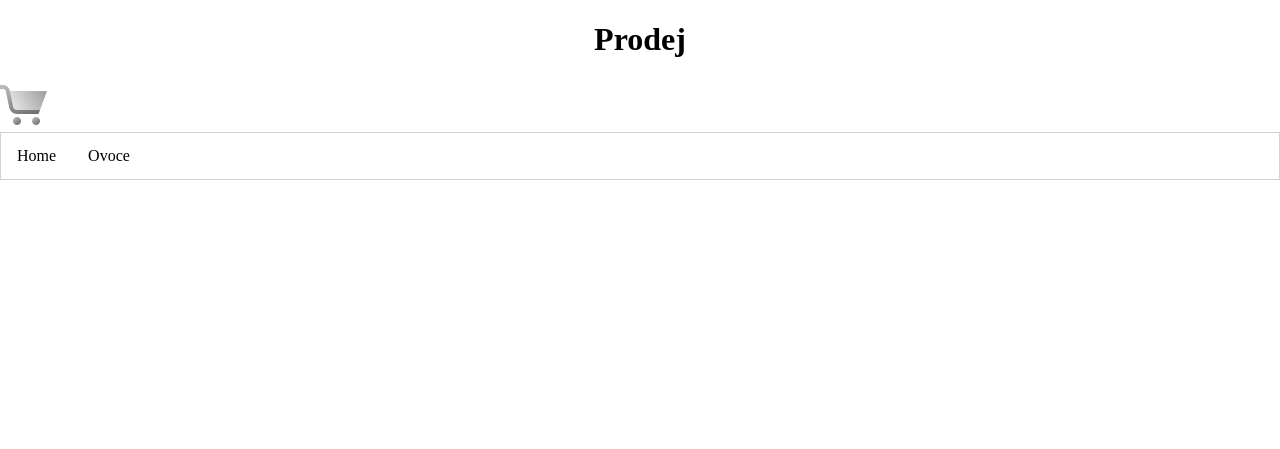
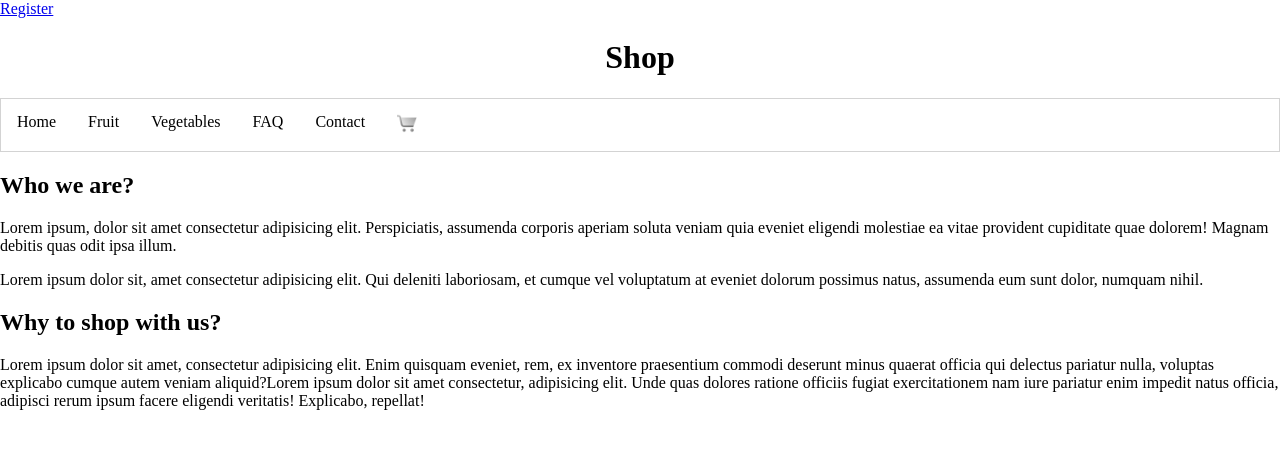
Before and after one commit to denisvejrazka/Flask-Mini-E-shop, a Flask app: page / in a window 1280 px wide. Shown: the top 449 px of the page. Run offline with Flask 3, Linux system fonts and the light colour scheme; data that the repository does not hold is empty.

Commit message:
Update Vegetable + cart

```diff
--- a/app.py
+++ b/app.py
@@ -1,4 +1,4 @@
-from flask import Flask, render_template, request
+from flask import Flask, render_template, request, redirect, url_for
 import pymongo
 
 app = Flask(__name__)
@@ -6,22 +6,63 @@ client = pymongo.MongoClient("mongodb://127.0.0.1:27017")
 shop = client["shop"]
 customers = shop["customers"]
 products = shop["products"]
+#orders = shop["orders"]
 
-def insert_docs():
-    myapples = [
-        {'_id': 1, 'name': 'red-apple', 'price': 2.99, 'info': 'Sweet, red apple', 'category': 'fruit', 'display_name': 'Red Apple', 'quantity': 100},
-        {'_id': 2, 'name': 'green-apple', 'price': 2.99, 'info': 'Sour, green apple', 'category': 'fruit', 'display_name': 'Green Apple', 'quantity': 100},
-    ]
-    apples = products.insert_many(myapples)
+cart = []
+products.update_one({"display_name": "Pear"}, {"$set": {"quantity": 70}})
+quantities = []
+def get_quantites():
+    for product in products.find():
+        quantities.append(product["quantity"])
+    return quantities
+get_quantites()
 
 @app.route("/")
 def index():
-    fruit = products.find()
-    return render_template('index.html', fruit=fruit)
+    return render_template('index.html')
 
 @app.route("/fruit")
 def fruit():
-    return render_template("fruit.html")
+    fruit = products.find({"category": "fruit"})
+    return render_template("fruit.html", fruit=fruit)
+
+@app.route("/add_fruit_to_cart", methods=['POST'])
+def add_fruit_to_cart():
+    selected_fruit_id = request.form.get('product-btn')
+    desired_fruit = products.find_one({"_id": int(selected_fruit_id)})
+    if desired_fruit and desired_fruit['quantity'] > 0:
+        products.update_one({"_id": int(selected_fruit_id)}, {"$inc": {"quantity": -1}})
+        cart.append(desired_fruit)
+    return redirect(url_for('fruit'))
+
+@app.route("/cart")
+def shopping_cart():
+    for product_id in cart:
+        product = products.find({"_id": product_id})
+
+    return render_template("cart.html", cart=cart)
+
+@app.route("/vegetables")
+def vegetables():
+    vegetables = products.find({"category": "vegetable"})
+    return render_template("vegetables.html", vegetables=vegetables)
+
+@app.route("/add_vege_to_cart", methods=['POST'])
+def add_vege_to_cart():
+    selected_vege_id = request.form.get('product-btn')
+    desired_vege = products.find_one({"_id": int(selected_vege_id)})
+    if desired_vege and desired_vege['quantity'] > 1:
+        products.update_one({"_id": int(selected_vege_id)}, {"$inc": {"quantity": -1}})
+        cart.append(desired_vege)
+    return redirect(url_for('vegetables'))
+
+@app.route("/register")
+def register():
+    return render_template("register.html")
+
+@app.route("/login")
+def login():
+    return render_template("login.html")
 
 if __name__ == "__main__":
     app.run(host="0.0.0.0", port=5000, debug=True)
--- a/products.csv
+++ b/products.csv
@@ -1,2 +1,2 @@
 id;name;price;info;category;image;quantity
-{ "_id": 1, "name": "red-apple", "price": 2.99, "info": "Tasty, green apple", "category": "fruit", "display_name": "Red Apple"}
+{'_id': 2, 'name': 'green-apple', 'price': 2.99, 'info': 'Sour, green apple', 'category': 'fruit', 'display_name': 'Green Apple', 'quantity': 100}
--- a/static/styles.css
+++ b/static/styles.css
@@ -4,8 +4,10 @@ body {
   }
 
   #cart{
-    width: 20;
-    height: 20;
+    max-width: 20px;
+    height: auto;
+    padding: 0;
+    margin: 0;
   }
 
   h1{
--- a/templates/index.html
+++ b/templates/index.html
@@ -8,15 +8,26 @@
 </head>
 <body>
     <header>
-      <h1>Prodej</h1>
-      <img id="cart" alt="cart" src="{{ url_for('static', filename= 'icons8-shopping-cart-48.png') }}" alt="">
+      <a href="{{ url_for('register') }}">Register</a>
+      <h1>Shop</h1>
     </header>
     <nav>
         <a href="{{ url_for('index') }}">Home</a>
-        <a href="{{ url_for('fruit') }}">Ovoce</a>
+        <a href="{{ url_for('fruit') }}">Fruit</a>
+        <a href="{{ url_for('vegetables') }}">Vegetables</a>
+        <a href="#">FAQ</a>
+        <a href="#">Contact</a>
+        <a href="{{ url_for('shopping_cart') }}"><img id="cart" alt="cart" src="{{ url_for('static', filename= 'icons8-shopping-cart-48.png') }}" alt=""></a>
       </nav>
       <main>
-        {% block main %}{% endblock %}
+        {% block main %}
+        <h2 class="about-us">Who we are?</h2>
+        <p>Lorem ipsum, dolor sit amet consectetur adipisicing elit. Perspiciatis, assumenda corporis aperiam soluta veniam quia eveniet eligendi molestiae ea vitae provident cupiditate quae dolorem! Magnam debitis quas odit ipsa illum.</p>
+        <p>Lorem ipsum dolor sit, amet consectetur adipisicing elit. Qui deleniti laboriosam, et cumque vel voluptatum at eveniet dolorum possimus natus, assumenda eum sunt dolor, numquam nihil.</p>
+        <h2>Why to shop with us?</h2>
+        <p>Lorem ipsum dolor sit amet, consectetur adipisicing elit. Enim quisquam eveniet, rem, ex inventore praesentium commodi deserunt minus quaerat officia qui delectus pariatur nulla, voluptas explicabo cumque autem veniam aliquid?Lorem ipsum dolor sit amet consectetur, adipisicing elit. Unde quas dolores ratione officiis fugiat exercitationem nam iure pariatur enim impedit natus officia, adipisci rerum ipsum facere eligendi veritatis! Explicabo, repellat!</p>
+        {% endblock %}
       </main>
+
 </body>
 </html>
```
Also changed, not shown: other parts of static/styles.css (+40 -2 lines), templates/cart.html (added, +23 -0 lines), templates/fruit.html (+15 -10 lines), templates/login.html (added, +15 -0 lines), templates/register.html (added, +22 -0 lines), templates/vegetables.html (added, +27 -0 lines), static/icons8-beans-48.png (added), static/icons8-cabbage-48.png (added), static/icons8-carrot-48.png (added), static/icons8-cucumber-48.png (added), static/icons8-onion-48.png (added), static/icons8-pepper-48.png (added), static/icons8-potato-48.png (added), static/icons8-pumpkin-48.png (added), 2 more files, 1 other file.
